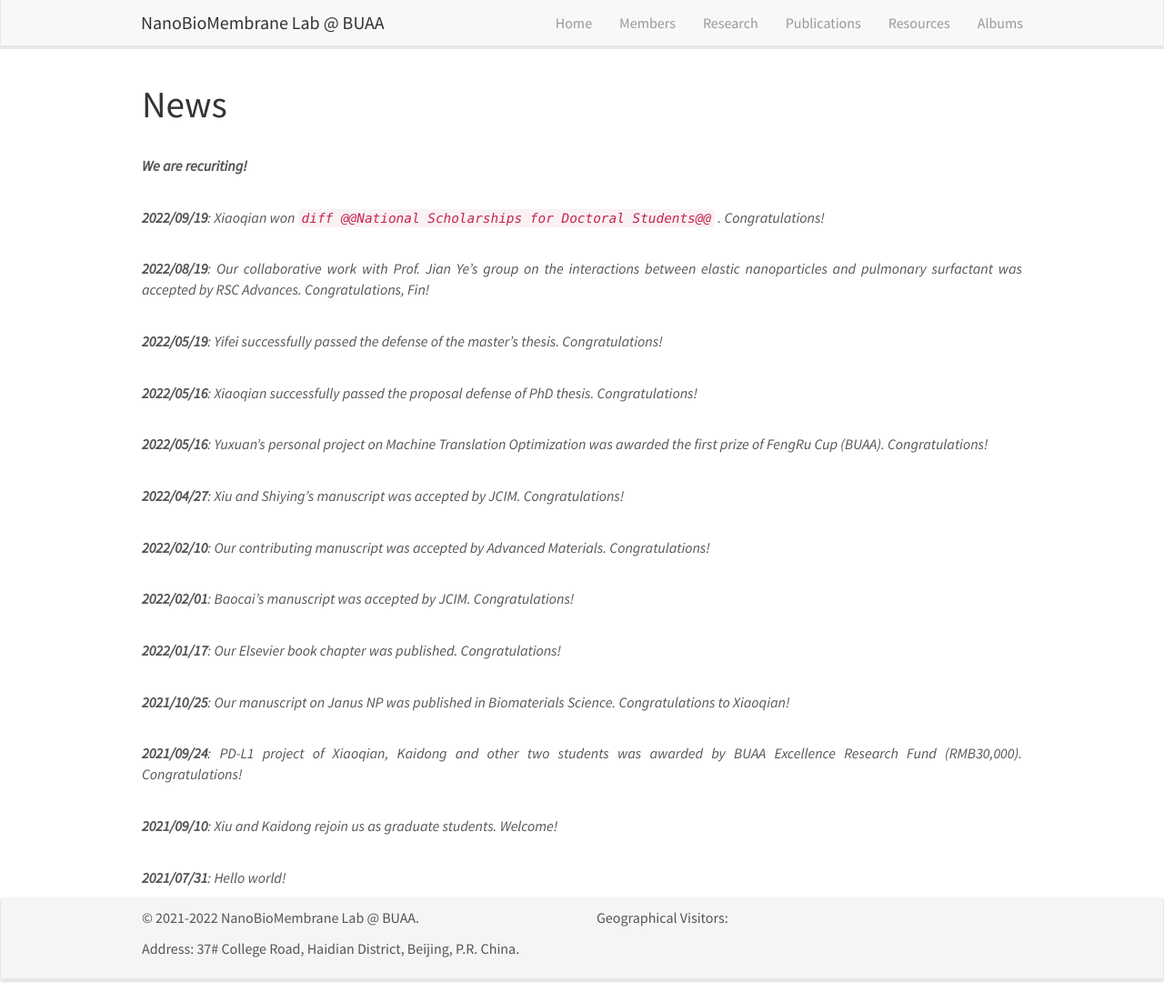
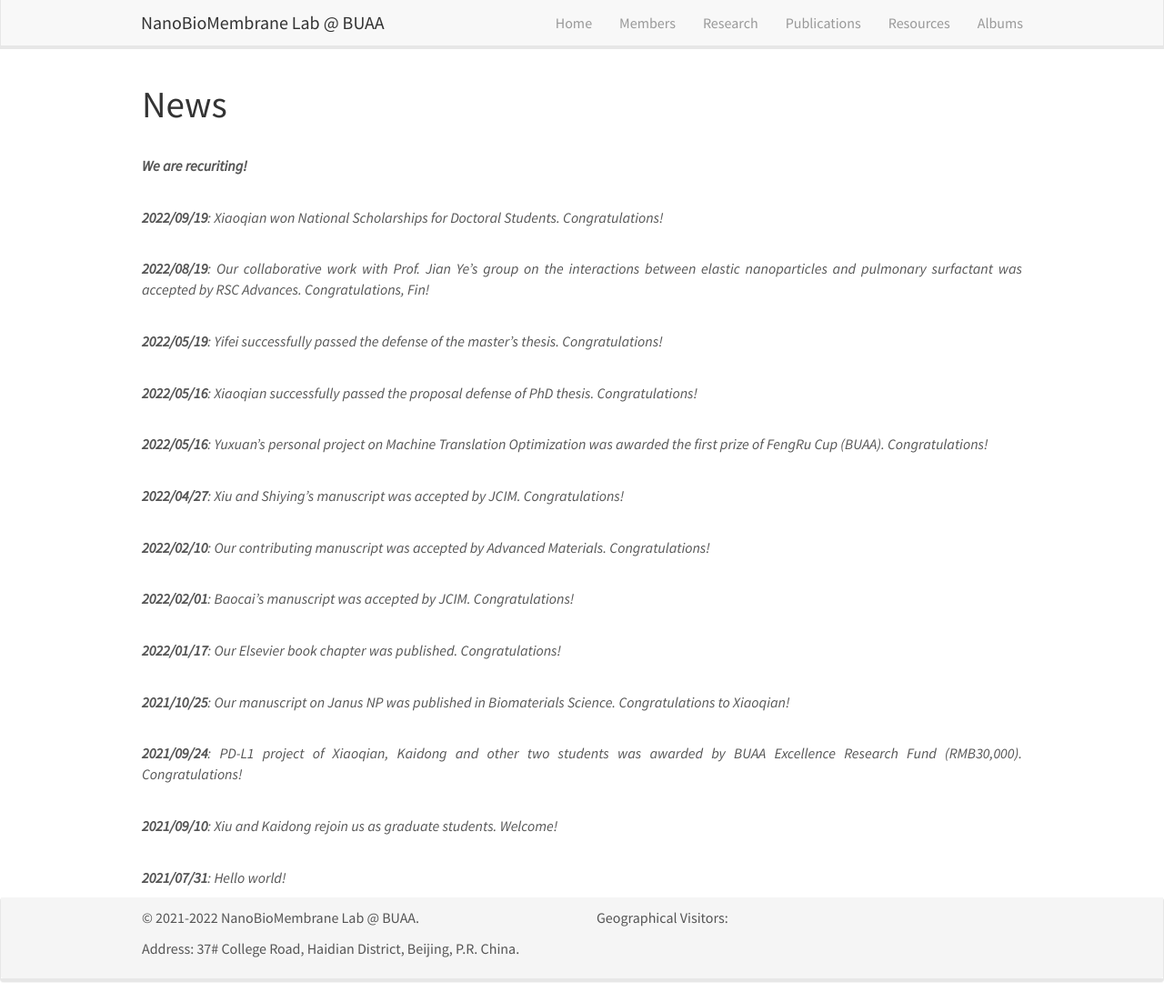
Before and after one commit to linxubo/linxubo.github.io, a Jekyll site: the page built from _pages/news.md, in a window 1280 px wide and 1102 px high. Shown: the whole window at 91% size. Built offline with Jekyll 4.4.1, drawn with Linux system fonts in a browser that asks for light colours; nearby versions of some CDN libraries; a script that is not in the unit is left out.

Commit message:
Update news.yml

````diff
--- a/_data/news.yml
+++ b/_data/news.yml
@@ -1,10 +1,6 @@
 - headline: <b> We are recuriting!</b>
 
-- headline: "<b>2022/09/19</b>: Xiaoqian won
-```diff
-@@National Scholarships for Doctoral Students@@
-```
-. Congratulations!"
+- headline: "<b>2022/09/19</b>: Xiaoqian won National Scholarships for Doctoral Students. Congratulations!"
 - headline: "<b>2022/08/19</b>: Our collaborative work with Prof. Jian Ye's group on the interactions between elastic nanoparticles and pulmonary surfactant was accepted by RSC Advances. Congratulations, Fin!"
 - headline: "<b>2022/05/19</b>: Yifei successfully passed the defense of the master's thesis. Congratulations!"
 - headline: "<b>2022/05/16</b>: Xiaoqian successfully passed the proposal defense of PhD thesis. Congratulations!"
````
